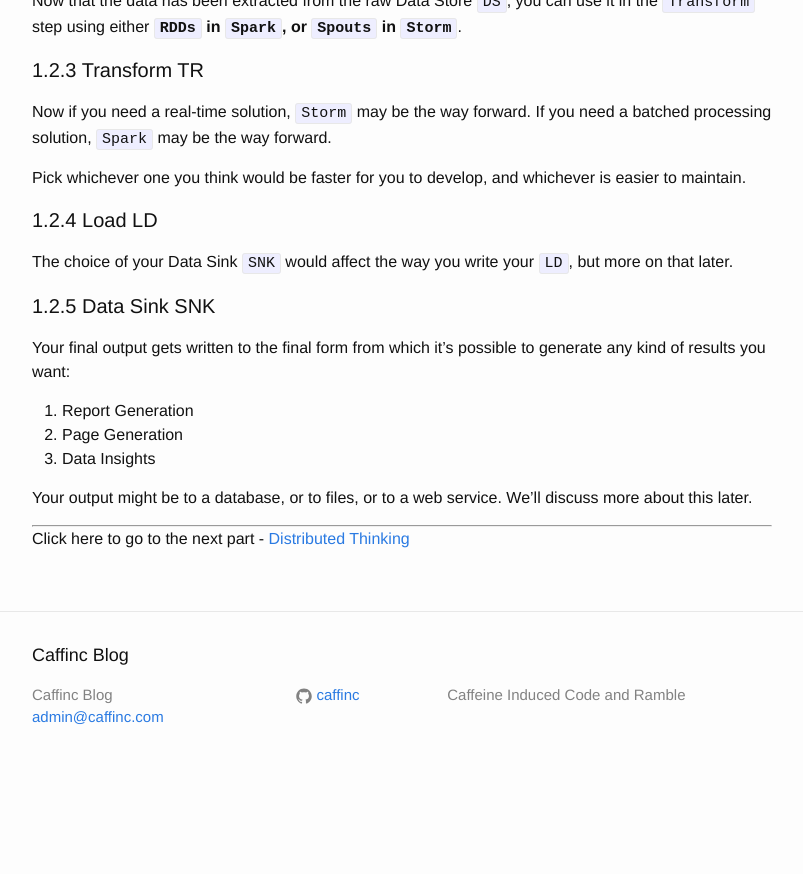
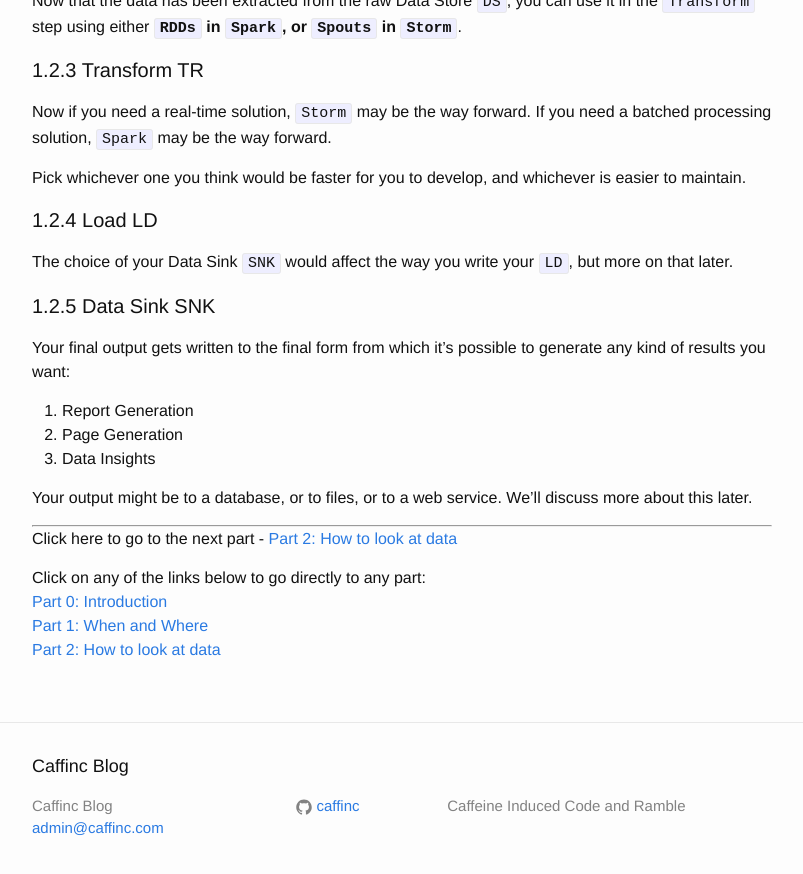
Before and after one commit to caffinc/caffinc.github.io, a Jekyll site: the page built from _posts/2016-01-02-distributed-thinking-storm-spark-part1.md, in a window 1280 px wide and 900 px high, scrolled down 3694 px. Shown: the top 874 px of the window, without its empty margins (238-1041 px from the left). Built offline with Jekyll 4.4.1, drawn with Linux system fonts in a browser that asks for light colours; comment, search, counter and statistics services are not loaded; before the commit the page ends 4483 px from its top, so only the background shows below that.

Commit message:
Adding navigation

```diff
--- a/_posts/2016-01-02-distributed-thinking-storm-spark-part1.md
+++ b/_posts/2016-01-02-distributed-thinking-storm-spark-part1.md
@@ -110,4 +110,10 @@ Your output might be to a database, or to files, or to a web service. We'll disc
 
 ---------
 
-Click here to go to the next part - [Distributed Thinking](/2016/01/distributed-thinking-storm-spark-part2 "Distributed Thinking")
+Click here to go to the next part - [Part 2: How to look at data](/2016/01/distributed-thinking-storm-spark-part2 "Part 2: How to look at data")
+
+
+Click on any of the links below to go directly to any part:<br>
+[Part 0: Introduction](/2016/01/distributed-thinking-storm-spark-part0 "Part 0")<br>
+[Part 1: When and Where](/2016/01/distributed-thinking-storm-spark-part1 "Part 1")<br>
+[Part 2: How to look at data](/2016/01/distributed-thinking-storm-spark-part2 "Part 2")<br>
```
Also changed, not shown: _posts/2015-12-29-distributed-thinking-storm-spark-part0.md (+7 -1 lines), _posts/2016-01-02-distributed-thinking-storm-spark-part2.md (+8 -0 lines).
